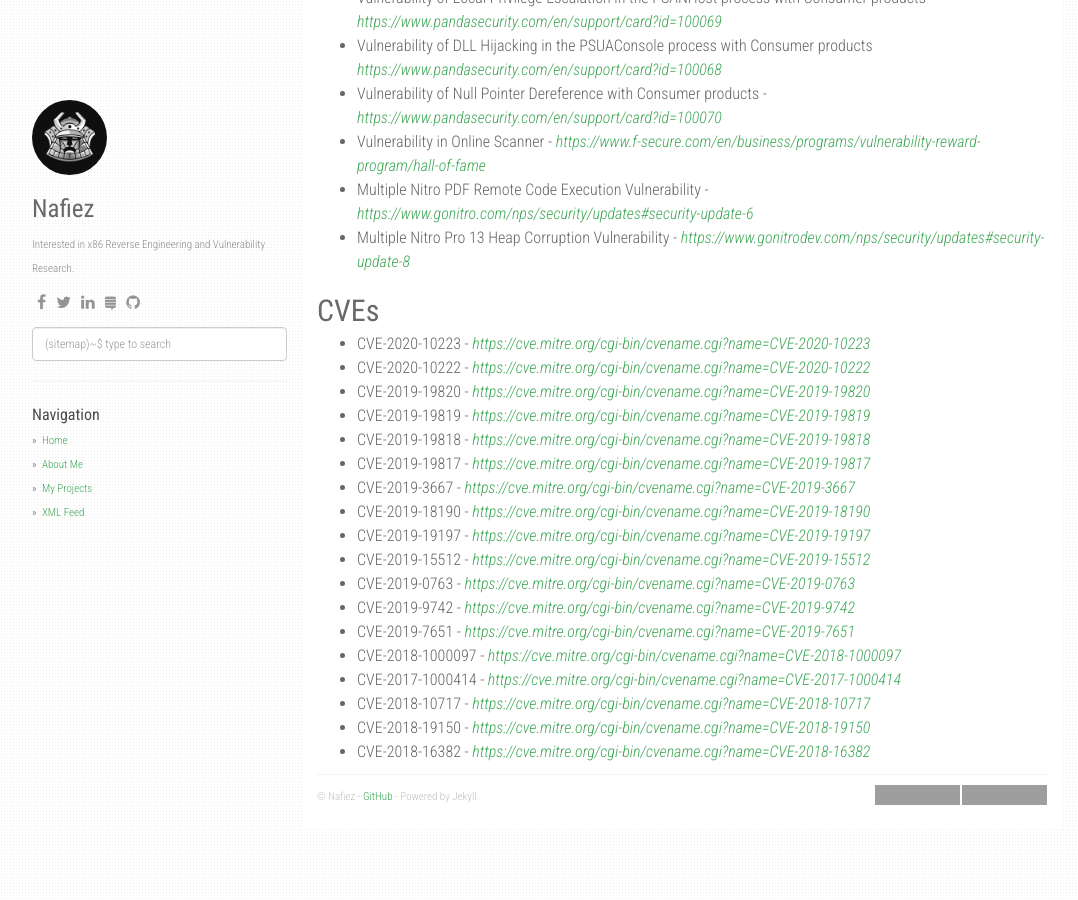
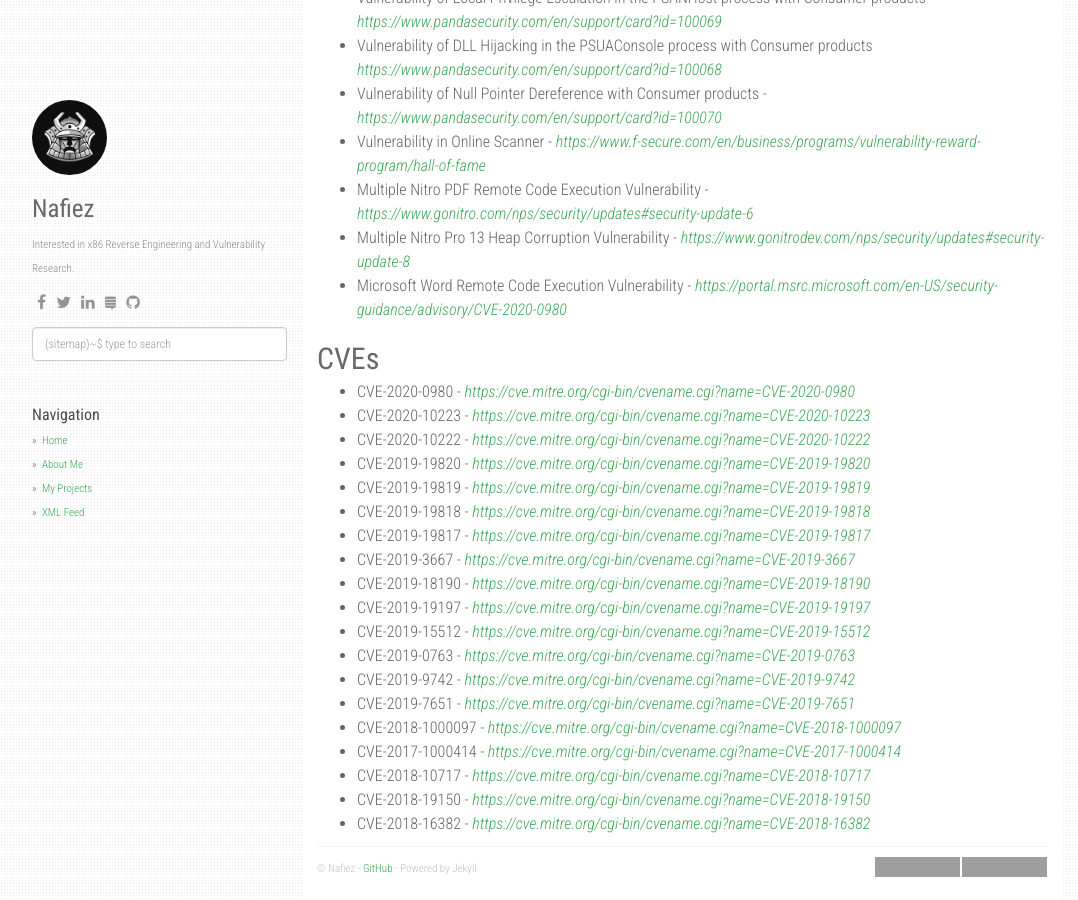
Before and after one commit to FazliMolaJan/nafiez.github.io, a Jekyll site: the page built from about.md, in a window 1280 px wide and 900 px high, scrolled down 710 px. Shown: the whole window, without its empty margins (53-1131 px from the left). Built offline with Jekyll 4.4.1, drawn with Linux system fonts in a browser that asks for light colours; nearby versions of some CDN libraries; grey boxes are pictures that could not be loaded.

Commit message:
Update about.md

```diff
--- a/about.md
+++ b/about.md
@@ -32,9 +32,11 @@ Acknowledgements
 - Vulnerability in Online Scanner - [_https://www.f-secure.com/en/business/programs/vulnerability-reward-program/hall-of-fame_](https://www.f-secure.com/en/business/programs/vulnerability-reward-program/hall-of-fame)
 - Multiple Nitro PDF Remote Code Execution Vulnerability - [_https://www.gonitro.com/nps/security/updates#security-update-6_](https://www.gonitro.com/nps/security/updates#security-update-6)
 - Multiple Nitro Pro 13 Heap Corruption Vulnerability - [_https://www.gonitrodev.com/nps/security/updates#security-update-8_](https://www.gonitrodev.com/nps/security/updates#security-update-8)
+- Microsoft Word Remote Code Execution Vulnerability - [_https://portal.msrc.microsoft.com/en-US/security-guidance/advisory/CVE-2020-0980_](https://portal.msrc.microsoft.com/en-US/security-guidance/advisory/CVE-2020-0980)
 
 CVEs
 ---
+- CVE-2020-0980 - [_https://cve.mitre.org/cgi-bin/cvename.cgi?name=CVE-2020-0980_](https://cve.mitre.org/cgi-bin/cvename.cgi?name=CVE-2020-0980)
 - CVE-2020-10223 - [_https://cve.mitre.org/cgi-bin/cvename.cgi?name=CVE-2020-10223_](https://cve.mitre.org/cgi-bin/cvename.cgi?name=CVE-2020-10223)
 - CVE-2020-10222 - [_https://cve.mitre.org/cgi-bin/cvename.cgi?name=CVE-2020-10222_](https://cve.mitre.org/cgi-bin/cvename.cgi?name=CVE-2020-10222)
 - CVE-2019-19820 - [_https://cve.mitre.org/cgi-bin/cvename.cgi?name=CVE-2019-19820_](https://cve.mitre.org/cgi-bin/cvename.cgi?name=CVE-2019-19820)
```
